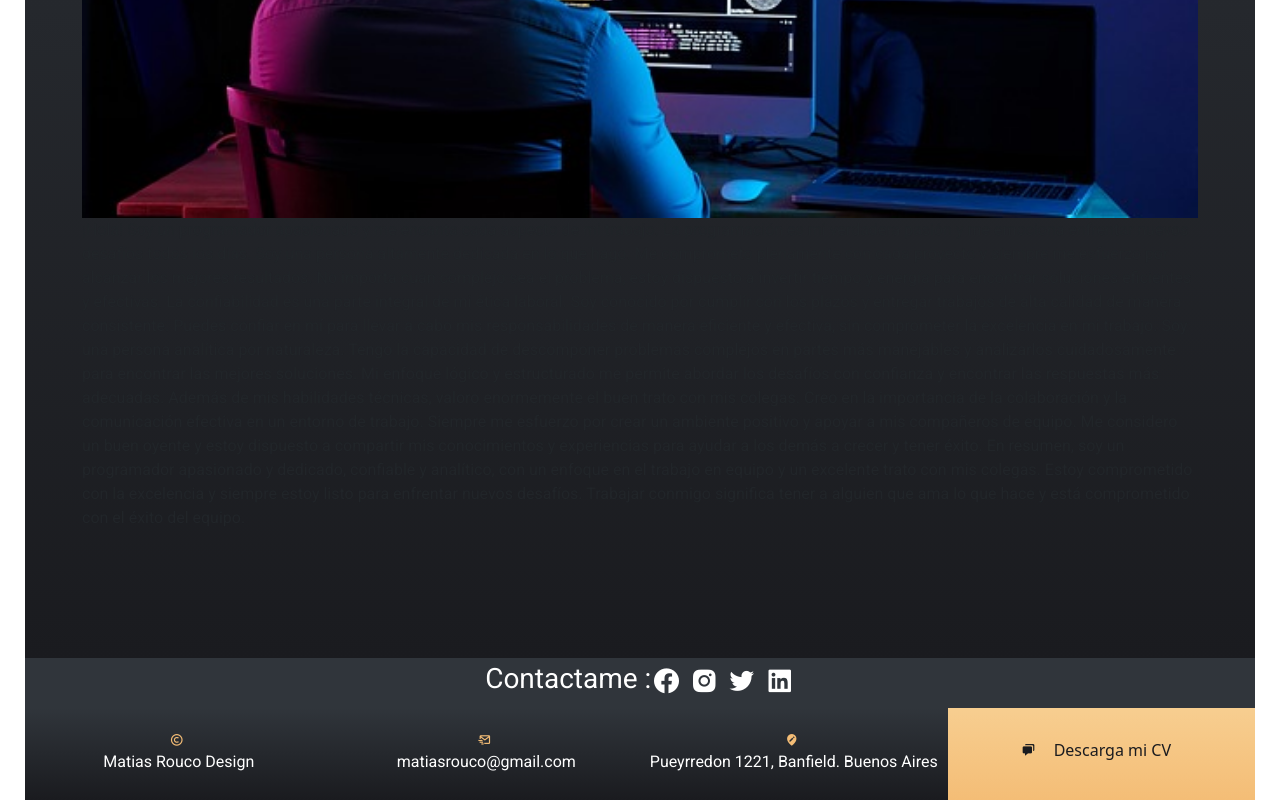
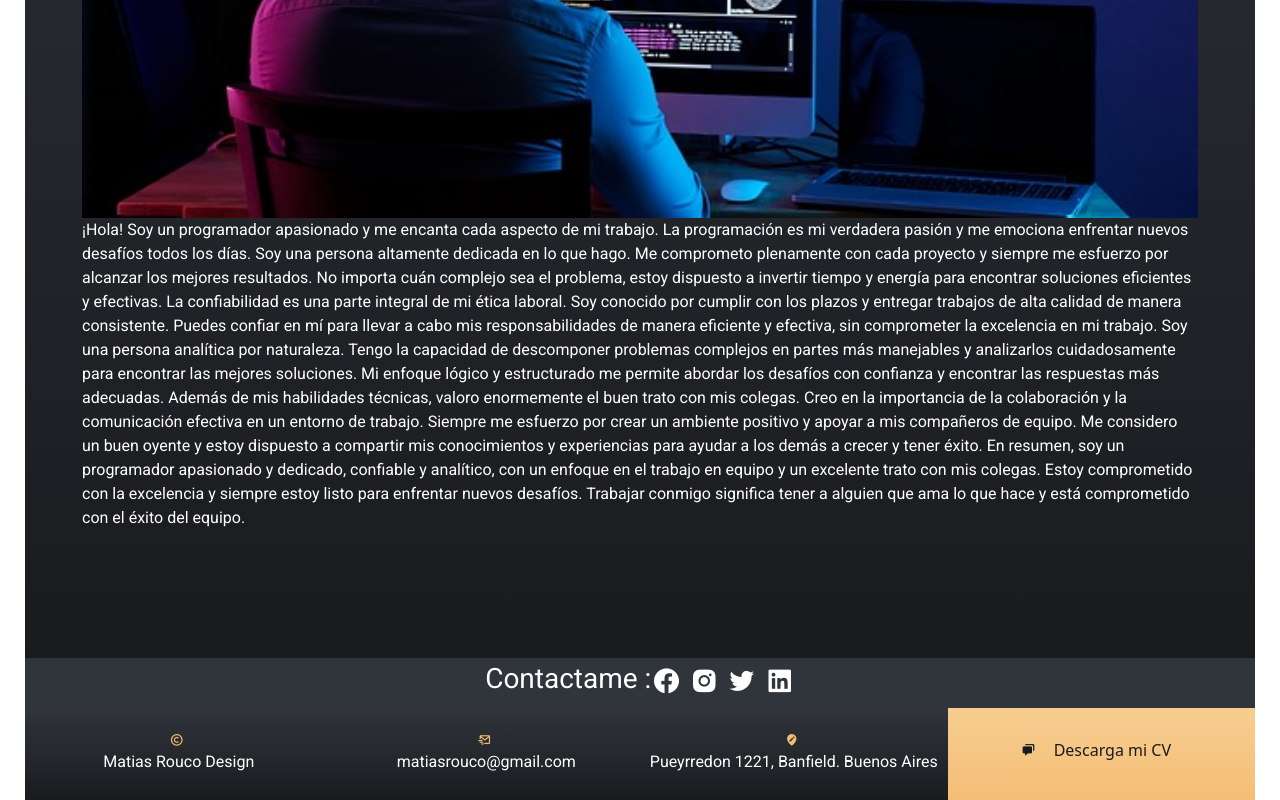
Before and after one commit to matiasrouco/TrabajoCoderHouse, a plain HTML site: page pages/sobremi.html in a window 1280 px wide. Shown: the part 731-1531 px from the top of the page. Drawn offline with nearby package versions, Linux system fonts and the light colour scheme; a web font is replaced by a local one.

Commit message:
Se cambio el color del texto en la pagina sobre mi

```diff
--- a/css/estilos.css
+++ b/css/estilos.css
@@ -180,6 +180,10 @@ main {
 	display: flex;
 	flex-wrap: wrap;
 	justify-content: center;
+}
+
+.sobremi__texto p{
+	color: white;
 }
 
 .tecnologias {
```
